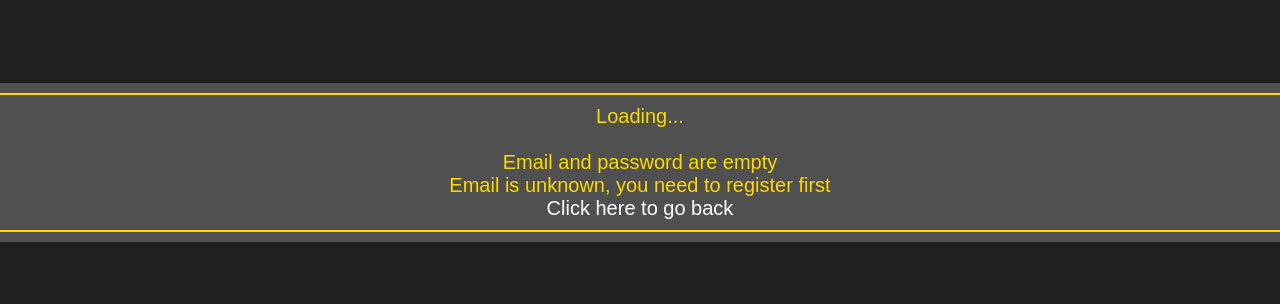
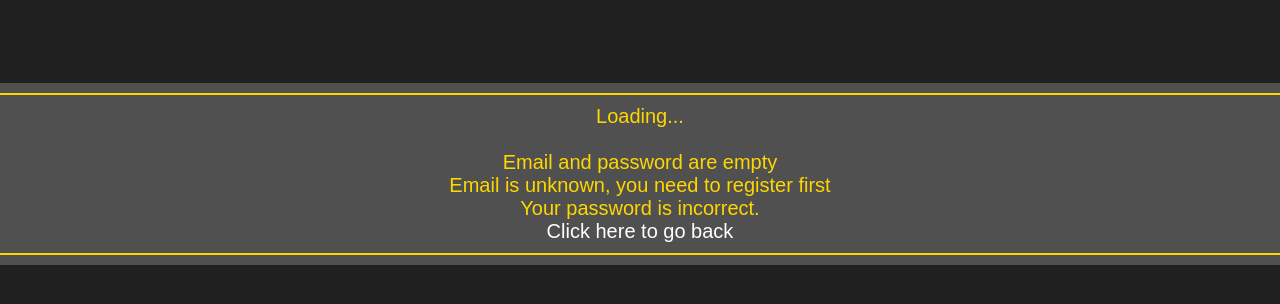
Before and after one commit to IJuanTM/watch4u, a PHP site: page /script/login_user.php in a window 1280 px wide. Shown: the part 285-589 px from the top of the page. Run offline with PHP 8.4, Linux system fonts and the light colour scheme; data that the repository does not hold is empty.

Commit message:
password check bij inloggen

```diff
--- a/script/login_user.php
+++ b/script/login_user.php
@@ -14,6 +14,9 @@
 	}
 	if (mysqli_num_rows($result) == 0) {
 		echo "Email is unknown, you need to register first<br>";
+	}
+	if (!password_verify($password, $hash)) {
+		echo "Your password is incorrect.<br>";
 	}
 
 	$record = mysqli_fetch_assoc($result);
@@ -41,6 +44,7 @@
 		header("Refresh: 0; url=../index.php?content=profiel");
 	}
 
+
 	echo "<a href='javascript:history.go(-1)'>Click here to go back</a>";
 
 	include("./error2.php");
```
